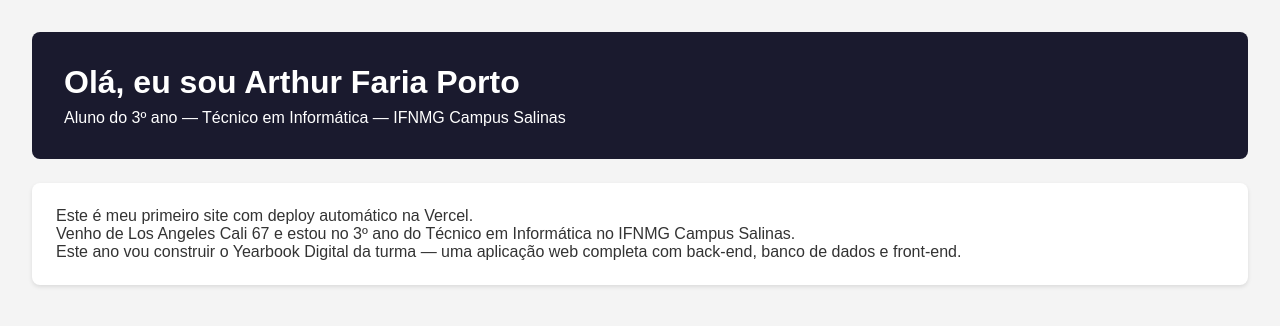
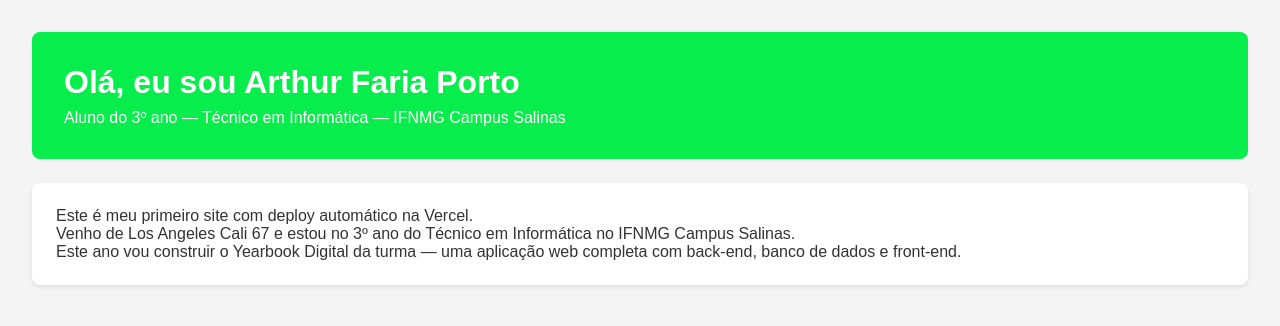
Before and after one commit to arthurfporto/26-webm-A-meu-site, a plain HTML site: page index.html in a window 1280 px wide. Drawn offline with Linux system fonts and the light colour scheme.

Commit message:
style: mudei as cores do trem

```diff
--- a/style.css
+++ b/style.css
@@ -14,7 +14,7 @@ body {
 }
 
 header {
-  background-color: #1a1a2e;
+  background-color: #07ed4c;
   color: white;
   padding: 2rem;
   border-radius: 8px;
```
